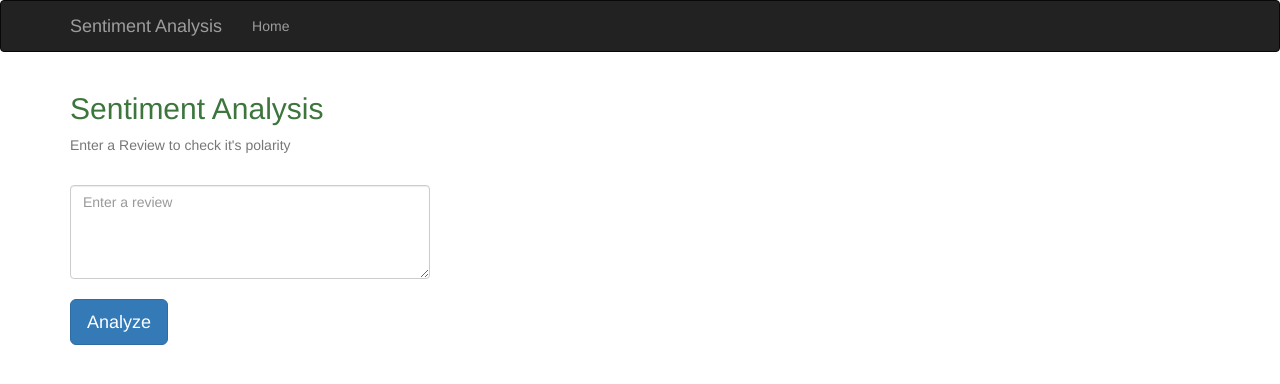
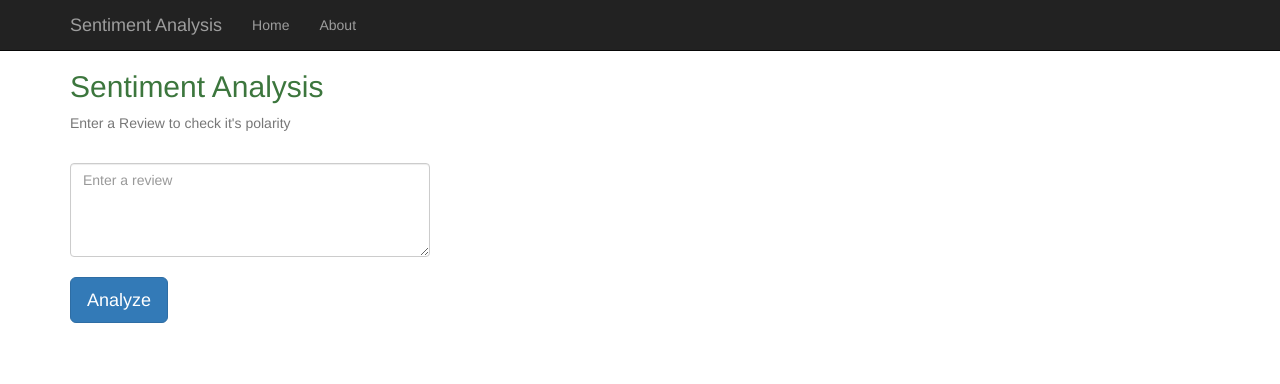
Before and after one commit to bikash-das/SentimentAnalysis, a Flask app: template templates/home.html in a window 1280 px wide. Shown: the top 384 px of the page. Run offline with Flask 2, Linux system fonts and the light colour scheme; the template is opened without the code that fills it: values that come from a table or form of the project are taken from there, others are empty; some libraries are stand-ins or nearby versions.

Commit message:
Made Nav bar fixed

```diff
--- a/app.py
+++ b/app.py
@@ -15,6 +15,7 @@ app.config['SECRET_KEY'] = '1234252333' # some secret key
 
 
 @app.route('/', methods=['GET', 'POST'])
+@app.route("/home", methods=['GET', 'POST'])
 def index():
     import pickle
     p_in = open("model.pkl","rb")  # it needs class def, so dont' forget -> from naive_bayes_classifier import NB
@@ -25,6 +26,10 @@ def index():
         review = form.review.data
         pred = classifier.test(review) #use the classifier
     return render_template('home.html', form=form, pred=pred)
+
+@app.route("/about")
+def about():
+    return render_template("about.html")
 
 # for handling errors -------------------------------
 @app.errorhandler(404)
--- a/templates/404.html
+++ b/templates/404.html
@@ -1,7 +1,7 @@
 <!DOCTYPE html>
 <html lang="en">
 <head>
-  <title>Bootstrap Example</title>
+  <title>Sentiment Analysis</title>
   <meta charset="utf-8">
   <meta name="viewport" content="width=device-width, initial-scale=1">
   <link rel="stylesheet" href="https://maxcdn.bootstrapcdn.com/bootstrap/3.4.0/css/bootstrap.min.css">
@@ -25,6 +25,7 @@
         <div class="navbar-collapse collapse">
             <ul class="nav navbar-nav">
                 <li><a href="/">Home</a></li>
+                <li><a href="/about">About</a></li>
             </ul>
         </div>
     </div>
--- a/templates/500.html
+++ b/templates/500.html
@@ -1,7 +1,7 @@
 <!DOCTYPE html>
 <html lang="en">
 <head>
-  <title>Bootstrap Example</title>
+  <title>Sentiment Analysis</title>
   <meta charset="utf-8">
   <meta name="viewport" content="width=device-width, initial-scale=1">
   <link rel="stylesheet" href="https://maxcdn.bootstrapcdn.com/bootstrap/3.4.0/css/bootstrap.min.css">
@@ -25,6 +25,7 @@
         <div class="navbar-collapse collapse">
             <ul class="nav navbar-nav">
                 <li><a href="/">Home</a></li>
+                <li><a href="/about">About</a></li>
             </ul>
         </div>
     </div>
--- a/templates/home.html
+++ b/templates/home.html
@@ -11,7 +11,7 @@
 <body>
 <!-- Nav bar from ebook page: 9 -->
 {% block navbar %}
-<div class="navbar navbar-inverse" role="navigation">
+<div class="navbar navbar-inverse navbar-fixed-top" role="navigation">
     <div class="container">
         <div class="navbar-header">
             <button type="button" class="navbar-toggle"
@@ -26,6 +26,7 @@
         <div class="navbar-collapse collapse">
             <ul class="nav navbar-nav">
                 <li><a href="/">Home</a></li>
+                <li><a href="/about">About</a></li>
             </ul>
         </div>
     </div>
@@ -34,7 +35,7 @@
 
 
 {% block content %}
-<div class="container">
+<div class="container" style="margin-top:50px">
   <div class = "row">
     <div class="col-sm-4">
         <h2 class="text-success">Sentiment Analysis</h2>
```
